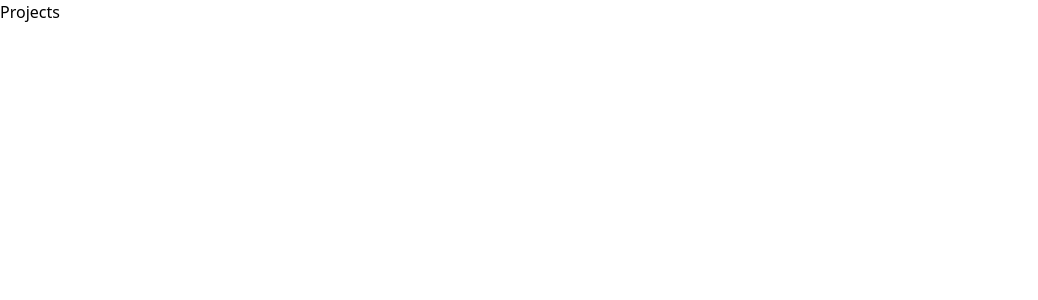
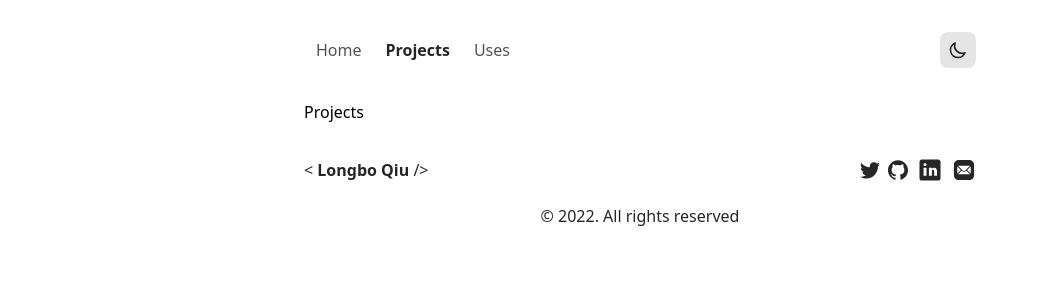
Before and after one commit to obnol/portfolio, a Next.js app: page /projects in a window 1280 px wide. Shown: the top 300 px of the page, without its empty margins (0-1038 px from the left). Built offline with nearby package versions, Linux system fonts and the light colour scheme.

Commit message:
Updated Projects tab

```diff
--- a/pages/index.tsx
+++ b/pages/index.tsx
@@ -5,12 +5,12 @@ import Layout from '../components/Layout';
 const Home: NextPage = () => {
   return (
     <Layout>
-      <div className='flex flex-col items-start max-w-2xl w-full mx-auto mb-8'>
-        <p className='font-extrabold text-4xl tracking-wider text-neutral-800 dark:text-neutral-200'>
+      <div className='flex flex-col items-start max-w-2xl w-full mx-auto mb-8 text-neutral-800 dark:text-neutral-200'>
+        <p className='font-extrabold text-4xl tracking-wider'>
           {`Hi, I'm Longbo! 👋 `}
         </p>
         <div className='flex flex-col py-5'>
-          <p className='text-neutral-800 dark:text-neutral-200 text-lg text-justify'>
+          <p className='text-lg text-justify'>
             I{`'`}m a Computer Science student at the Polytechnic University of
             Catalonia (UPC), currently doing Software Engineering
             specialitzation and I{`'`}m in my last year of studies.
--- a/pages/projects.tsx
+++ b/pages/projects.tsx
@@ -1,7 +1,13 @@
-import React from 'react';
+import Layout from '../components/Layout';
 
 const Projects = () => {
-  return <div>Projects</div>;
+  return (
+    <Layout>
+      <div className='flex flex-col items-start max-w-2xl w-full mx-auto mb-8'>
+        <p>Projects</p>
+      </div>
+    </Layout>
+  );
 };
 
 export default Projects;
```
